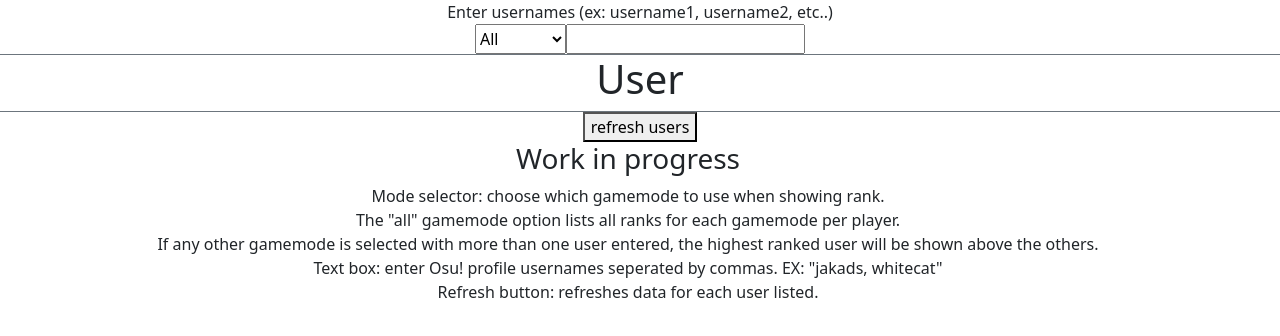
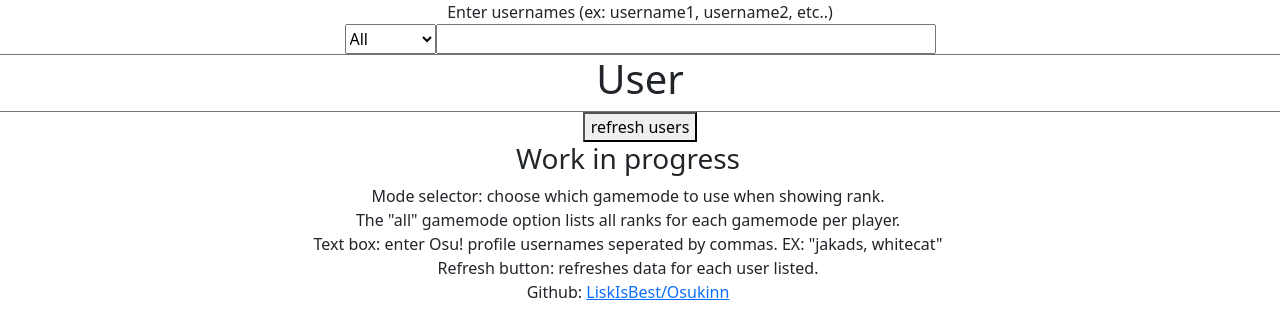
Before and after one commit to LiskIsBest/Osukinn_frontend, a Svelte app: page / in a window 1280 px wide. Shown: the top 336 px of the page. Built offline with nearby package versions, Linux system fonts and the light colour scheme; no server answers.

Commit message:
added github link. added media query to control search bar width

```diff
--- a/src/components/App.svelte
+++ b/src/components/App.svelte
@@ -53,9 +53,9 @@
     <ul class="text-center">
       <li>Mode selector: choose which gamemode to use when showing rank.</li>
       <li>The "all" gamemode option lists all ranks for each gamemode per player.</li>
-      <li>If any other gamemode is selected with more than one user entered, the highest ranked user will be shown above the others.</li>
       <li>Text box: enter Osu! profile usernames seperated by commas. EX: "jakads, whitecat"</li>
       <li>Refresh button: refreshes data for each user listed.</li>
+      <li>Github: <a href="https://github.com/LiskIsBest/Osukinn">LiskIsBest/Osukinn</a></li>
     </ul>
   </div>
 </body>
@@ -63,4 +63,9 @@
 </main>
 
 <style>
+@media only screen and (min-width: 600px){
+  #usernames{
+    width: 500px;
+  }
+}
 </style>
```
